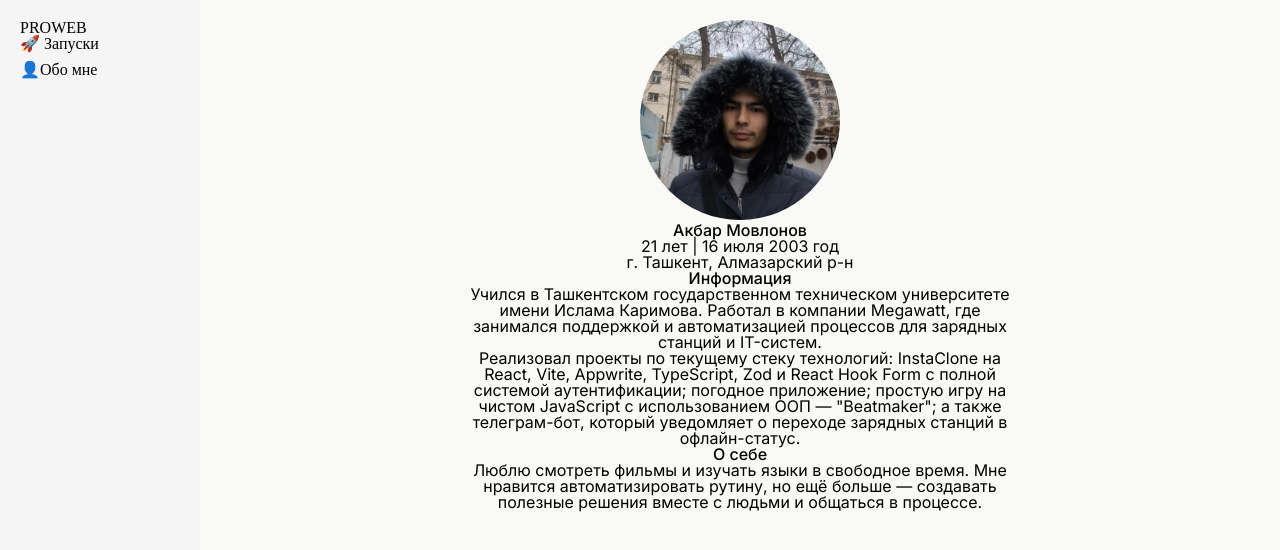
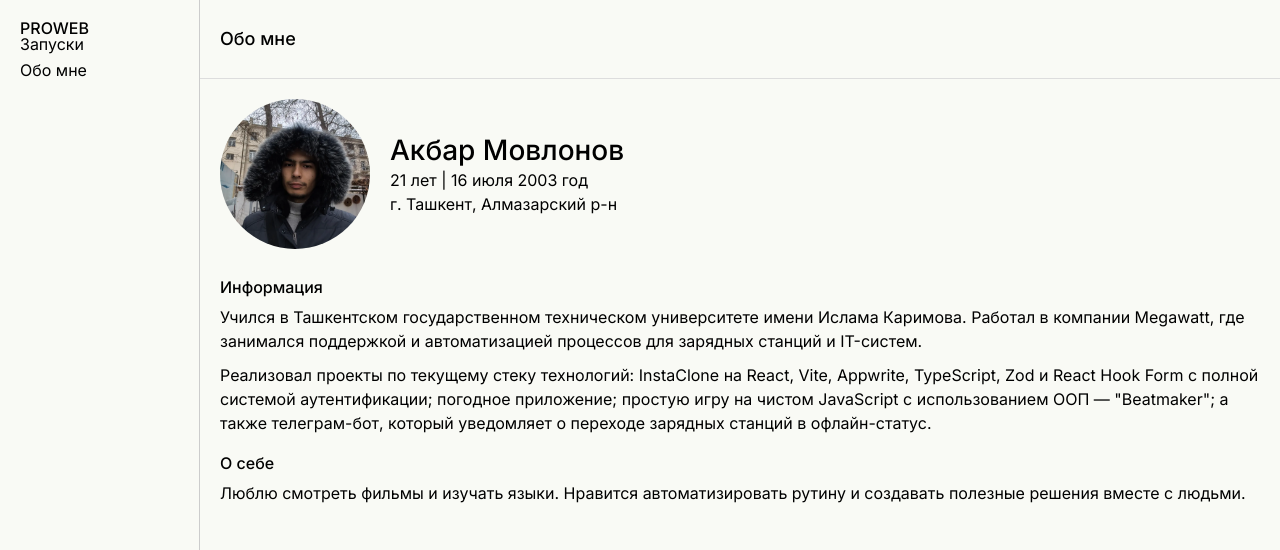
Before and after one commit to AkbarMovlonov/LaunchBoard, a Vue app: page /about in a window 1280 px wide. Shown: the top 550 px of the page. Built offline with nearby package versions, Linux system fonts and the light colour scheme.

Commit message:
Decomposed LaunchCard into CardHeader, CardSection, DateWithWeekdays, and TimeColumn

```diff
--- a/src/App.vue
+++ b/src/App.vue
@@ -7,8 +7,8 @@ import { RouterLink, RouterView } from 'vue-router'
     <aside class="sidebar">
       <h1>PROWEB</h1>
       <nav>
-        <RouterLink to="/">🚀 Запуски</RouterLink>
-        <RouterLink to="/about">👤Обо мне</RouterLink>
+        <RouterLink to="/">Запуски</RouterLink>
+        <RouterLink to="/about">Обо мне</RouterLink>
       </nav>
     </aside>
     <main class="main-content">
@@ -21,12 +21,15 @@ import { RouterLink, RouterView } from 'vue-router'
 .app-layout {
   display: flex;
   height: 100vh;
+  font-family: 'Inter', sans-serif;
 }
 
 .sidebar {
   min-width: 200px;
-  background-color: #f5f5f5;
+  background-color: #f9faf5;
   padding: 20px;
+  font-size: 16px;
+  border-right: 1px solid #ccc;
 }
 
 .sidebar nav {
--- a/src/views/AboutPage.vue
+++ b/src/views/AboutPage.vue
@@ -1,22 +1,21 @@
 <template>
-  <div class="about-container">
-    <img
-      src="@/assets/img.webp"
-      alt="Моя фотография"
-      width="200"
-      height="200"
-      style="border-radius: 50%; object-fit: cover"
-    />
-
-    <h1>Акбар Мовлонов</h1>
+  <div class="about-wrapper">
+    <h2 class="section-title">Обо мне</h2>
+    <div class="profile-header">
+      <img src="@/assets/img.webp" alt="Моя фотография" width="150" height="150" />
+      <div>
+        <h3 class="name">Акбар Мовлонов</h3>
         <p>21 лет | 16 июля 2003 год</p>
         <p>г. Ташкент, Алмазарский р-н</p>
+      </div>
+    </div>
 
+    <div class="info-section">
       <h2>Информация</h2>
       <p>
-      Учился в Ташкентском государственном техническом университете имени Ислама Каримова. Работал в
-      компании Megawatt, где занимался поддержкой и автоматизацией процессов для зарядных станций и
-      IT-систем.
+        Учился в Ташкентском государственном техническом университете имени Ислама Каримова. Работал
+        в компании Megawatt, где занимался поддержкой и автоматизацией процессов для зарядных
+        станций и IT-систем.
       </p>
       <p>
         Реализовал проекты по текущему стеку технологий: InstaClone на React, Vite, Appwrite,
@@ -27,17 +26,61 @@
 
       <h2>О себе</h2>
       <p>
-      Люблю смотреть фильмы и изучать языки в свободное время. Мне нравится автоматизировать рутину,
-      но ещё больше — создавать полезные решения вместе с людьми и общаться в процессе.
+        Люблю смотреть фильмы и изучать языки. Нравится автоматизировать рутину и создавать полезные
+        решения вместе с людьми.
       </p>
+    </div>
   </div>
 </template>
 
 <style scoped>
-.about-container {
-  max-width: 600px;
-  margin: auto;
-  padding: 20px;
-  text-align: center;
+.about-wrapper {
+  width: 100%;
+  font-family: 'Inter', sans-serif;
+  color: #000;
+}
+
+.section-title {
+  font-size: 20px;
+  padding: 30px 20px;
+  font-size: 18px;
+  margin-bottom: 20px;
+  border-bottom: 1px solid #ddd;
+}
+
+.profile-header {
+  display: flex;
+  align-items: center;
+  gap: 20px;
+  margin-bottom: 30px;
+  padding: 0 20px;
+}
+
+.profile-header img {
+  border-radius: 50%;
+  object-fit: cover;
+}
+
+.name {
+  font-size: 28px;
+}
+
+.profile-header p {
+  margin-top: 8px;
+}
+
+.info-section {
+  padding: 0 20px;
+}
+
+.info-section h2 {
+  font-size: 16px;
+  margin-top: 20px;
+  margin-bottom: 10px;
+}
+
+.info-section p {
+  margin-bottom: 10px;
+  line-height: 1.5;
 }
 </style>
--- a/src/views/LaunchesPage.vue
+++ b/src/views/LaunchesPage.vue
@@ -126,14 +126,14 @@ function stopDragScroll() {
 <template>
   <div class="page">
     <main class="main">
-      <h2 class="section-title">Запуски</h2>
+      <h2 class="title">Запуски</h2>
 
-      <div v-if="launchesStore.isLoading" class="section-title">Загрузка...</div>
-      <div v-else-if="launchesStore.error" class="section-title error">
+      <div v-if="launchesStore.isLoading" class="title">Загрузка...</div>
+      <div v-else-if="launchesStore.error" class="title error">
         Ошибка: {{ launchesStore.error }}
       </div>
 
-      <div class="categories">
+      <div class="categories title">
         <h2>Категории</h2>
         <button
           v-for="category in launchesStore.allCategories"
@@ -208,14 +208,18 @@ function stopDragScroll() {
 
 .main {
   flex: 1;
-  padding: 20px;
+}
+
+.title {
+  border-bottom: 1px solid #ccc;
+  font-size: 20px;
+  padding: 15px 10px;
 }
 
 .categories {
   display: flex;
   align-items: center;
   gap: 10px;
-  margin-bottom: 20px;
 }
 
 .category {
```
Also changed, not shown: src/components/CardHeader.vue (added, +21 -0 lines), src/components/CardSection.vue (added, +19 -0 lines), src/components/DateWithWeekdays.vue (added, +37 -0 lines), src/components/LaunchCard.vue (added, +44 -0 lines), src/components/TimeColumn.vue (added, +16 -0 lines). Lines whose indentation alone changed are shown as unchanged.
